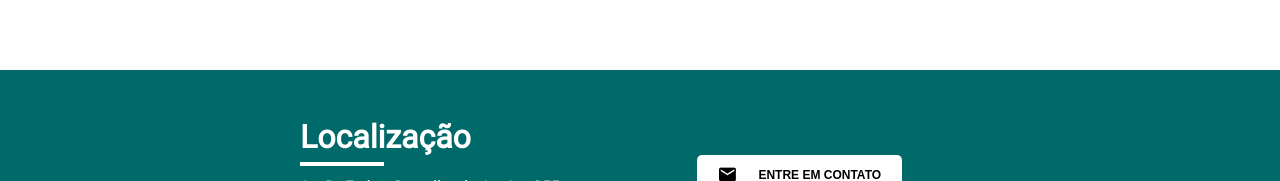
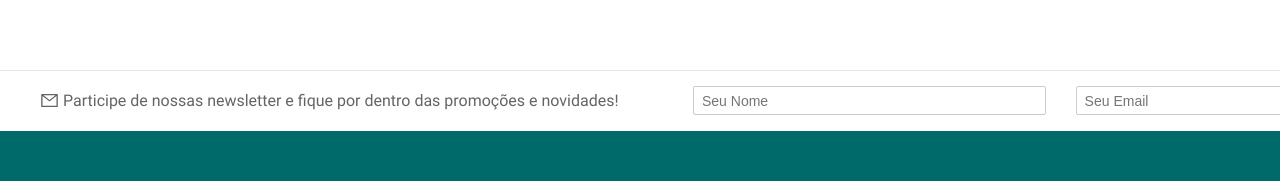
Before and after one commit to MarcosCursino/suprevida, a Next.js app: page / in a window 1280 px wide. Shown: the part 1991-2172 px from the top of the page. Built offline with nearby package versions, Linux system fonts and the light colour scheme.

Commit message:
finalizado componente

```diff
--- /dev/null
+++ b/src/components/NewsLetter/index.js
@@ -0,0 +1,17 @@
+import * as S from './styles';
+import { AiOutlineMail } from "react-icons/ai";
+
+export default function Index() {
+
+  return (
+    <S.Container>
+     <div>
+     <AiOutlineMail size="19" />
+     <span>Participe de nossas newsletter e fique por dentro das promoções e novidades!</span>
+     </div>
+     <input placeholder="Seu Nome"></input>
+     <input placeholder="Seu Email"></input>
+     <button>CADASTRAR</button>
+    </S.Container>
+  )
+}
--- /dev/null
+++ b/src/components/NewsLetter/styles.js
@@ -0,0 +1,53 @@
+import styled from 'styled-components';
+
+export const Container = styled.div`
+  display: flex;
+  align-items: center;
+  justify-content: center;
+  /* width: 100%; */
+  min-width: 1600px;
+  height: 60px;
+  border-top: 1px solid #e3e3e3;
+  color: #646464;
+  font-size: 16px;
+
+  div {
+    display: flex;
+    align-items: center;
+    justify-content: center;
+
+    @media (max-width:1800px){
+      margin-left: 40px;
+    }
+  }
+
+  span{
+    min-width: 600px;
+    margin: 0 15px 0 4px;
+  }
+
+  input{
+    width: 350px;
+    height: 25px;
+    margin: 0 15px 0 15px;
+    padding-left: 8px;
+    border-radius: 2px;
+    border: 1px solid #ccc;
+    font-size: 14px;
+
+  }
+
+  button{
+    margin: 0 15px 0 15px;
+    height: 25px;
+    width: 130px;
+    border: none;
+    border-radius: 2px;
+    background-color: #006A6A;
+    color: #FFF;
+    font-size: 14px;
+    cursor: pointer;
+    border: none;
+  }
+
+`
--- a/src/pages/index.js
+++ b/src/pages/index.js
@@ -7,6 +7,7 @@ import Footer from '../components/Footer';
 import Product from '../components/Product';
 import Description from '../components/Description';
 import OtherProducts from '../components/OtherProducts';
+import NewsLetter from '../components/NewsLetter';
 
 function Index() {
   return(
@@ -20,6 +21,7 @@ function Index() {
       <Product />
       <Description />
       <OtherProducts />
+      <NewsLetter />
       <Footer />
     </S.Container>
   )
```
